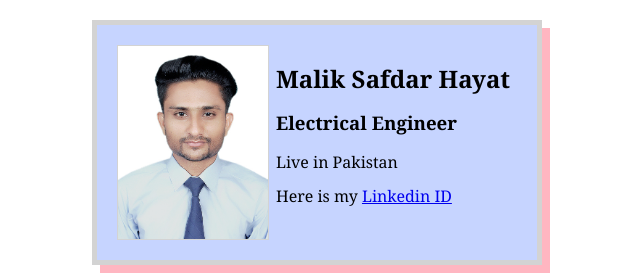
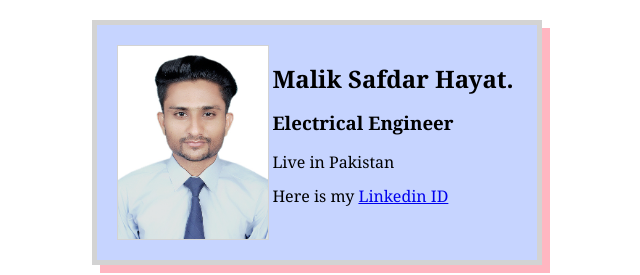
Before and after one commit to Safdar619/business-card, a website built with Vite: page index.html in a window 1280 px wide. Shown: the full height of the page, 323-963 px from the left. Built offline with nearby package versions, Linux system fonts and the light colour scheme.

Commit message:
Update index.html

```diff
--- a/index.html
+++ b/index.html
@@ -6,7 +6,7 @@
       <div class="card">
          <img class="Safdar-img" src="Safdar.jpg" alt =  Safdar in a professional passport size picture with white background />
          <div>
-             <h2>Malik Safdar Hayat</h2>
+             <h2>Malik Safdar Hayat.</h2>
              <h3>Electrical Engineer</h3>
              <p>Live in Pakistan</p>
              <p>Here is my <a href="https://www.linkedin.com/in/maliksafdarhayat" target="_blank">Linkedin ID</a></p>
```
